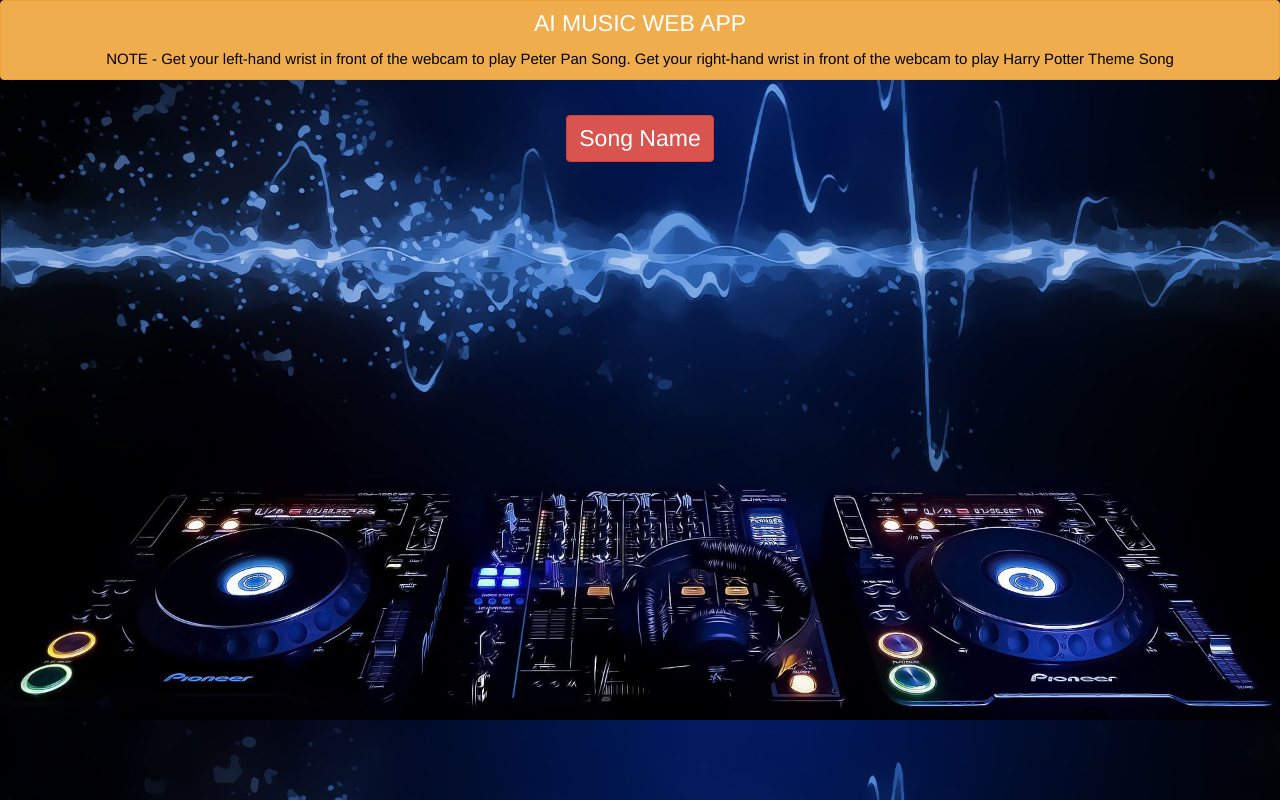
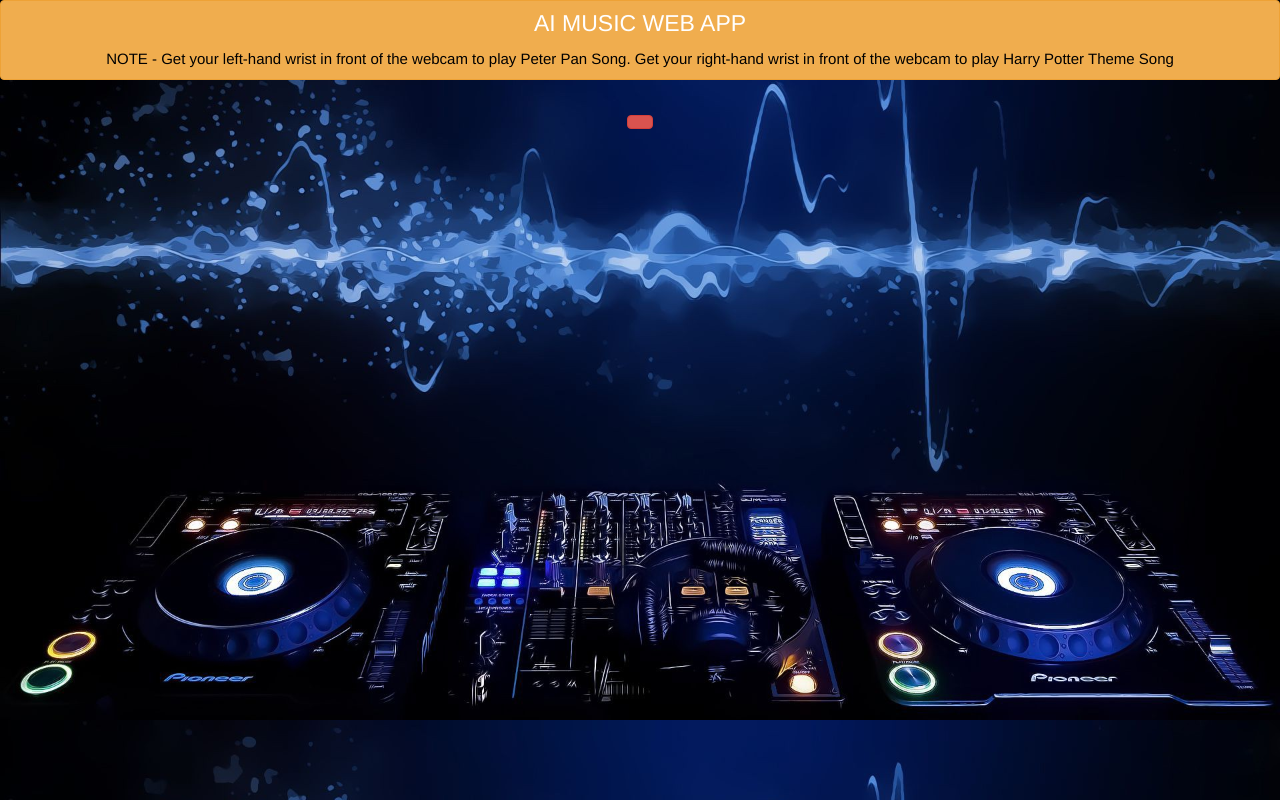
Before and after one commit to Coderhehe/Project-126-128, a plain HTML site: page index.html in a window 1280 px wide. Drawn offline with nearby package versions, Linux system fonts and the light colour scheme; some packages are replaced by stand-ins of ours; a script that the page names is missing.

Commit message:
Add files via upload

```diff
--- a/index.html
+++ b/index.html
@@ -27,7 +27,7 @@
   	</h3>
 
 	<br><br>
-	<h3 class="btn btn-danger" id="sn">Song Name</h3>
+	<h3 class="btn btn-danger" id="sn"></h3>
 </center>
 
 <script src="main.js"></script>
```
